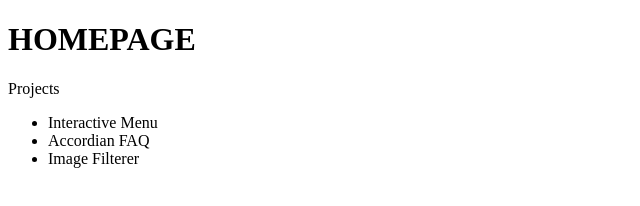
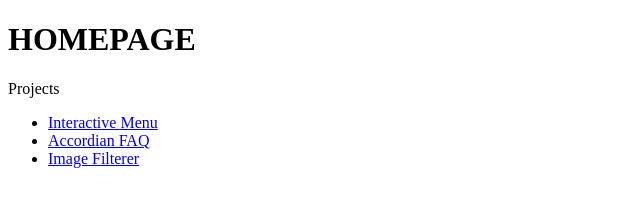
Before and after one commit to ArielBOBE/HCI-ASSIGNMENT-06, a plain HTML site: page index.html in a window 1280 px wide. Shown: the whole page, without its empty margins (0-640 px from the left). Drawn offline with Linux system fonts and the light colour scheme.

Commit message:
Update index.html

```diff
--- a/index.html
+++ b/index.html
@@ -9,9 +9,9 @@
     <h1>HOMEPAGE</h1>
     <label>Projects</label>
     <ul>
-        <li>Interactive Menu</li>
-        <li>Accordian FAQ</li>
-        <li>Image Filterer</li>
+        <li><a href="menu.html">Interactive Menu</a></li>
+        <li><a href="faq.html">Accordian FAQ</a></li>
+        <li><a href="image.html">Image Filterer</a></li>
     </ul>
 </body>
 </html>
```
